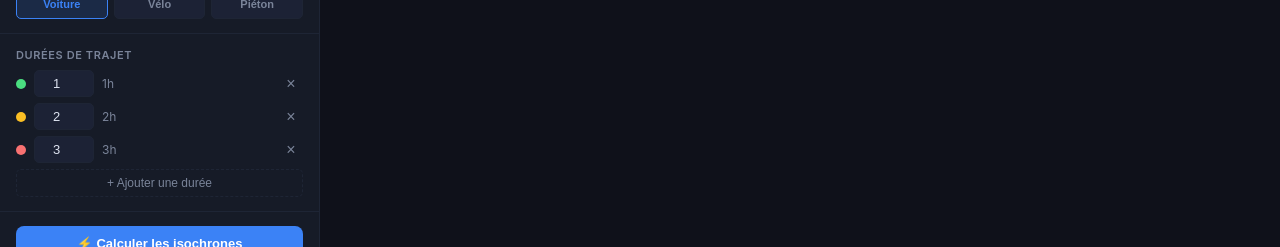
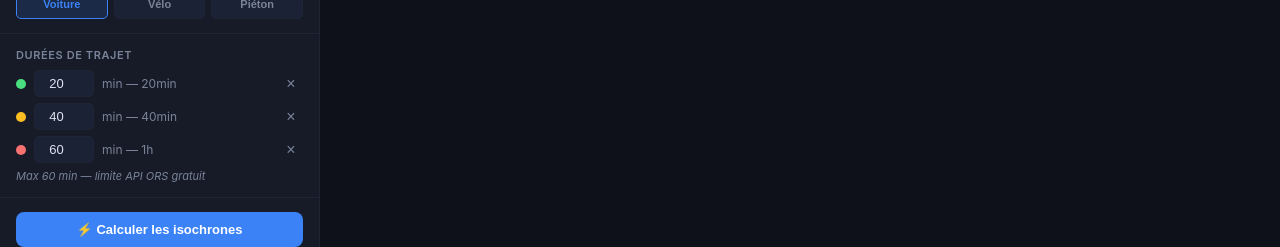
Before and after one commit to DaKerboul/isochrone-app, a React (Vite) app in the folder src/renderer/: page / in a window 1280 px wide. Shown: the part 228-475 px from the top of the page. Built offline with nearby package versions, Linux system fonts and the light colour scheme; no server answers.

Commit message:
fix: cap time ranges to 60min max (ORS free tier limit), switch to minutes

```diff
--- a/src/renderer/src/components/TimeRangeEditor.tsx
+++ b/src/renderer/src/components/TimeRangeEditor.tsx
@@ -5,8 +5,10 @@ export function TimeRangeEditor(): React.JSX.Element {
   const { timeRanges, setTimeRanges } = useAppStore()
   const sorted = [...timeRanges].sort((a, b) => a - b)
 
-  const update = (index: number, hours: number): void => {
-    const sec = Math.max(300, Math.round(hours * 3600))
+  const ORS_MAX_SEC = 3600
+
+  const update = (index: number, minutes: number): void => {
+    const sec = Math.min(ORS_MAX_SEC, Math.max(60, Math.round(minutes) * 60))
     const next = sorted.map((v, i) => (i === index ? sec : v)).sort((a, b) => a - b)
     setTimeRanges(next)
   }
@@ -18,7 +20,9 @@ export function TimeRangeEditor(): React.JSX.Element {
 
   const add = (): void => {
     if (sorted.length >= 5) return
-    setTimeRanges([...sorted, Math.max(...sorted) + 3600])
+    const next = Math.min(ORS_MAX_SEC, Math.max(...sorted) + 600)
+    if (next === Math.max(...sorted)) return // already at max
+    setTimeRanges([...sorted, next])
   }
 
   return (
@@ -32,13 +36,13 @@ export function TimeRangeEditor(): React.JSX.Element {
           <input
             type="number"
             className="range-input"
-            min={0.1}
-            max={24}
-            step={0.5}
-            value={Math.round((t / 3600) * 10) / 10}
-            onChange={(e) => update(i, parseFloat(e.target.value) || 0.5)}
+            min={1}
+            max={60}
+            step={5}
+            value={Math.round(t / 60)}
+            onChange={(e) => update(i, parseInt(e.target.value) || 5)}
           />
-          <span className="range-preview">{formatDuration(t)}</span>
+          <span className="range-preview">min — {formatDuration(t)}</span>
           <button
             className="btn-icon"
             onClick={() => remove(i)}
@@ -49,11 +53,12 @@ export function TimeRangeEditor(): React.JSX.Element {
           </button>
         </div>
       ))}
-      {sorted.length < 5 && (
+      {sorted.length < 5 && Math.max(...sorted) < ORS_MAX_SEC && (
         <button className="btn-add" onClick={add}>
           + Ajouter une durée
         </button>
       )}
+      <p className="hint">Max 60 min — limite API ORS gratuit</p>
     </div>
   )
 }
--- a/src/renderer/src/store/useAppStore.ts
+++ b/src/renderer/src/store/useAppStore.ts
@@ -25,7 +25,7 @@ const STORAGE_KEY = 'ors_api_key'
 export const useAppStore = create<AppState>((set) => ({
   point: null,
   mode: 'driving-car',
-  timeRanges: [3600, 7200, 10800],
+  timeRanges: [1200, 2400, 3600], // 20min, 40min, 1h
   isochrones: null,
   loading: false,
   error: null,
```
